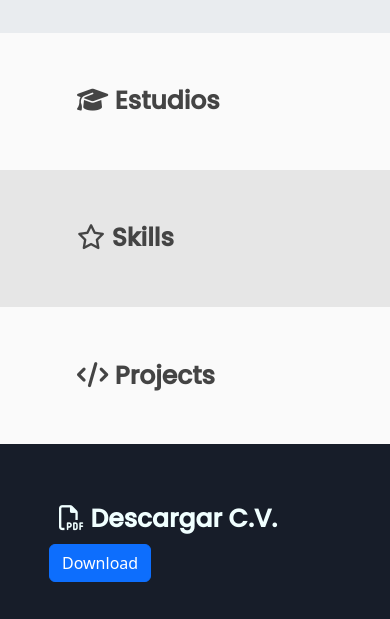
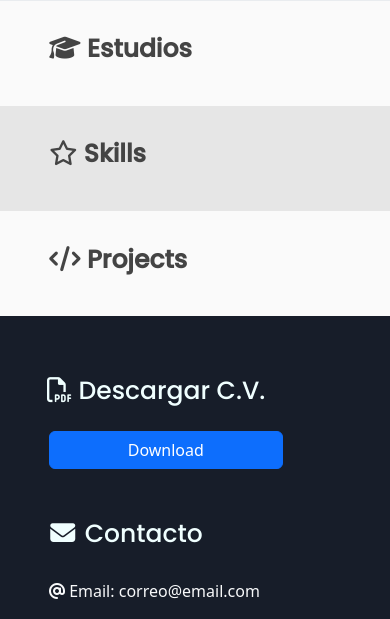
Before and after one commit to karenhan2022/ProyectoCV-KarenH, a plain HTML site: page index.html in a window 390 px wide. Shown: the part 925-1544 px from the top of the page. Drawn offline with nearby package versions, Linux system fonts and the light colour scheme.

Commit message:
Correciones en CSS contacto

```diff
--- a/index.html
+++ b/index.html
@@ -209,13 +209,13 @@
                 <h4 class="form-titles download-file"><i class="fa-regular fa-file-pdf"></i> Descargar C.V.</h4>
                 <a class="btn btn-primary" id="btn-download" href="imagenes/CV-Karen.pdf" download>Download</a>
 
-                <h4 class="form-titles">Datos de contacto</h4>
+                <h4 class="form-titles"><i class="fa fa-fw fa-envelope"></i> Contacto</h4>
 
                 <p class="text-light"><i class="fa-solid fa-at"></i> Email: correo@email.com</p>
                 <p class="text-light"><i class="fa fa-fw fa-phone"></i> Phone: 123-4567-8910</p>
                 <p class="text-light"><i class="fa-brands fa-whatsapp"></i> WhatsApp: +54-9-123-4567-8910</p>
 
-                <input type="button" id="form-show" class="form form-button" value="Ver el formulario">
+                <input type="button" id="form-show" class="form form-button" value="Ver formulario">
             </div>
 
             <div class="form-img">
--- a/styles.css
+++ b/styles.css
@@ -153,8 +153,9 @@ nav ul li a:hover{
     font-family: 'Poppins', sans-serif;
     font-size: 30px;
     font-weight: bold;
-    margin: 20px 0 20px 20px;
+    margin: 20px 0 0 20px 20px;
     padding: 10px;
+
 }
 
 .experience, .skills {
@@ -229,7 +230,7 @@ nav ul li a:hover{
     color:rgb(100, 100, 100);
 }
 
-/* CSS Contact Form con imagen al costado */
+/* CSS Contact Form completo con imagen al costado */
 
 .contactar {
     display: flex;
@@ -238,7 +239,7 @@ nav ul li a:hover{
 }
 
 .form-full {
-    width: 100%;
+    width: 90%;
     margin-left: 10%;
     display: none;
     flex-direction: column;
@@ -255,8 +256,7 @@ nav ul li a:hover{
     font-family: 'Poppins', sans-serif;
     color: azure;
     font-size: 25px;
-    font-weight: bold;
-    margin: 40px 0 0 0;
+    margin: 40px 0 0 -12px;
     padding: 10px;
 }
 
@@ -276,6 +276,8 @@ nav ul li a:hover{
     color: white;
     font-weight: bold;
     margin-top: 5%;
+    width: 80%;
+
 }
 
 .form-button:hover {
@@ -383,13 +385,17 @@ footer {
     }
 
     .experience, .education, .skills, .projects {
-        padding: 4% 10%;
+        padding: 4% 8%;
+    }
+
+    .panel-list {
+        width: 100%;
+        margin: 0px;
     }
 
     .projects-cards {
         display: inline-block;
         align-items: center;
-
     }
 
     .card {
@@ -403,6 +409,19 @@ footer {
     .contactar {
         display: inline-block;
         width: 100%;
+    }
+
+
+    #btn-download {
+        margin-top: 15px;
+        width: 80%;
+    }
+
+    .text-light {
+        font-size: 16px;
+        font-weight: lighter;
+        color:antiquewhite;
+
     }
 
     .form-image {
```
